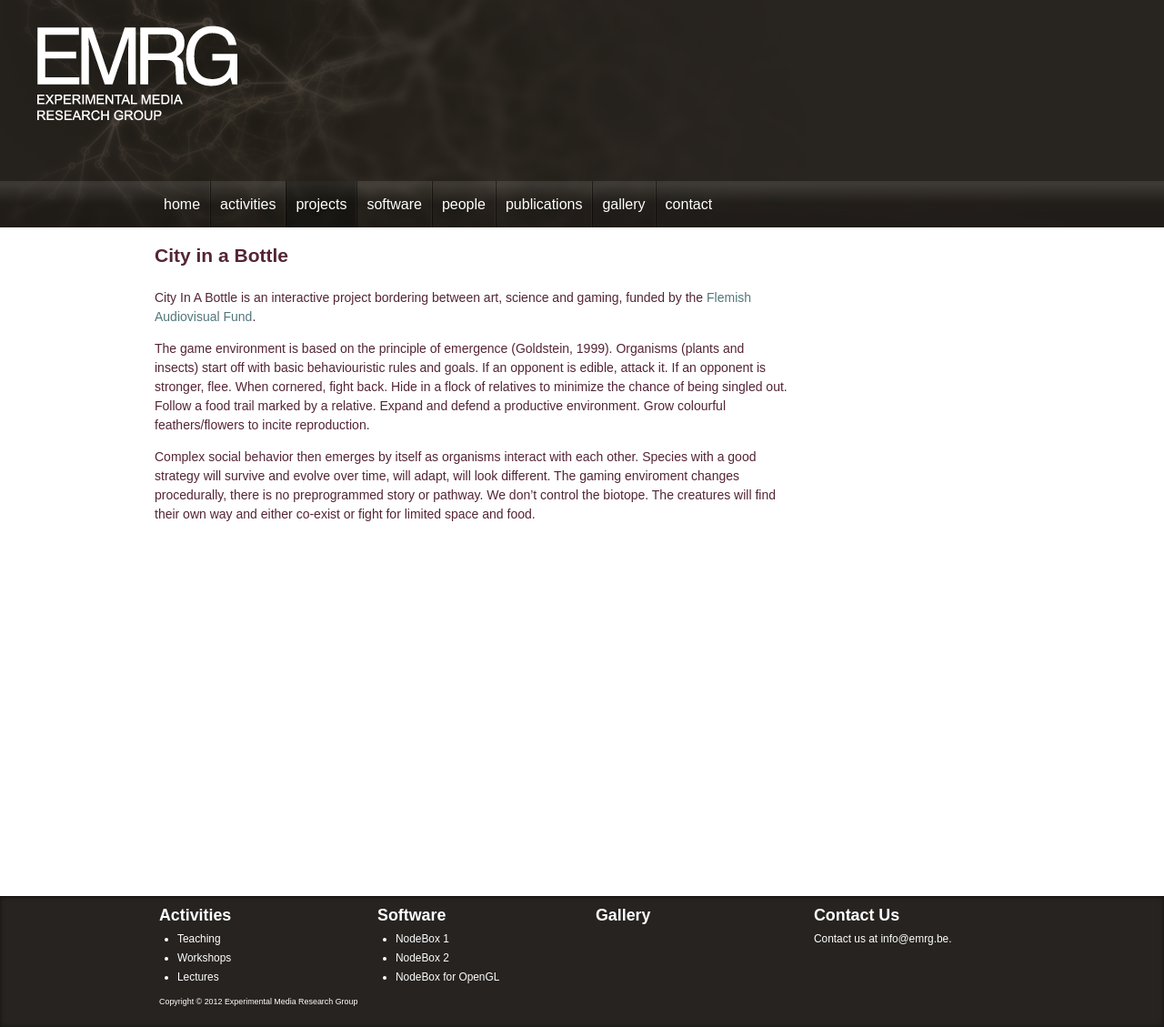
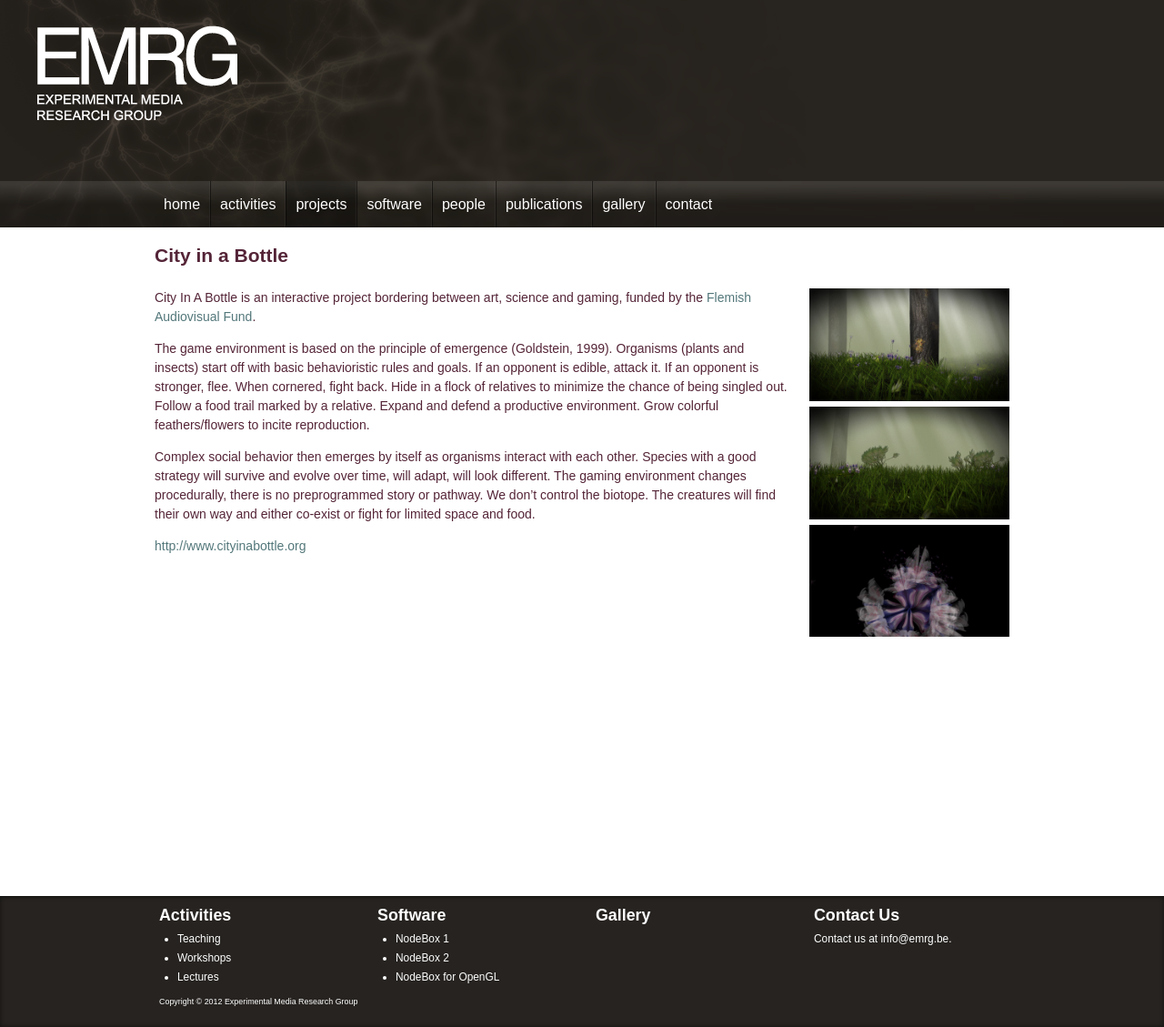
Before and after one commit to nodebox/emrg.be, a Jekyll site: the page built from projects/city-in-a-bottle.md, in a window 1280 px wide. Shown: the whole page at 91% size. Built offline with Jekyll 4.4.1, drawn with Linux system fonts in a browser that asks for light colours; nearby versions of some CDN libraries.

Commit message:
Add city in a bottle images.

```diff
--- a/projects/city-in-a-bottle.md
+++ b/projects/city-in-a-bottle.md
@@ -2,13 +2,18 @@
 layout: default
 section: projects
 title: City in a Bottle
+images:
+  - city-in-a-bottle/creatures1.jpg
+  - city-in-a-bottle/creatures2.jpg
+  - city-in-a-bottle/creatures3.jpg
 ---
 
 City In A Bottle is an interactive project bordering between art, science and gaming, funded by the [Flemish Audiovisual Fund][vaf].
 
-The game environment is based on the principle of emergence (Goldstein, 1999). Organisms (plants and insects) start off with basic behaviouristic rules and goals. If an opponent is edible, attack it. If an opponent is stronger, flee. When cornered, fight back. Hide in a flock of relatives to minimize the chance of being singled out. Follow a food trail marked by a relative. Expand and defend a productive environment. Grow colourful feathers/flowers to incite reproduction.
+The game environment is based on the principle of emergence (Goldstein, 1999). Organisms (plants and insects) start off with basic behavioristic rules and goals. If an opponent is edible, attack it. If an opponent is stronger, flee. When cornered, fight back. Hide in a flock of relatives to minimize the chance of being singled out. Follow a food trail marked by a relative. Expand and defend a productive environment. Grow colorful feathers/flowers to incite reproduction.
 
-Complex social behavior then emerges by itself as organisms interact with each other. Species with a good strategy will survive and evolve over time, will adapt, will look different. The gaming enviroment changes procedurally, there is no preprogrammed story or pathway. We don't control the biotope. The creatures will find their own way and either co-exist or fight for limited space and food.
+Complex social behavior then emerges by itself as organisms interact with each other. Species with a good strategy will survive and evolve over time, will adapt, will look different. The gaming environment changes procedurally, there is no preprogrammed story or pathway. We don't control the biotope. The creatures will find their own way and either co-exist or fight for limited space and food.
 
+<http://www.cityinabottle.org>
 
 [vaf]: http://www.vaf.be/
```
Also changed, not shown: media/city-in-a-bottle/creatures1.jpg (added), media/city-in-a-bottle/creatures2.jpg (added), media/city-in-a-bottle/creatures3.jpg (added).
